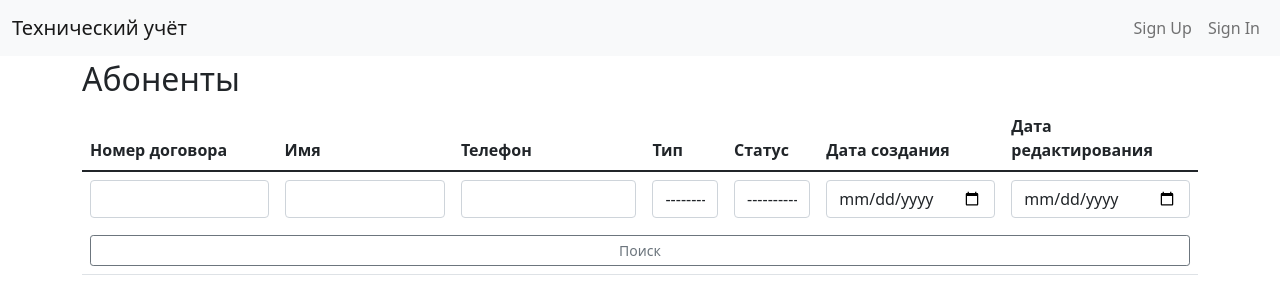
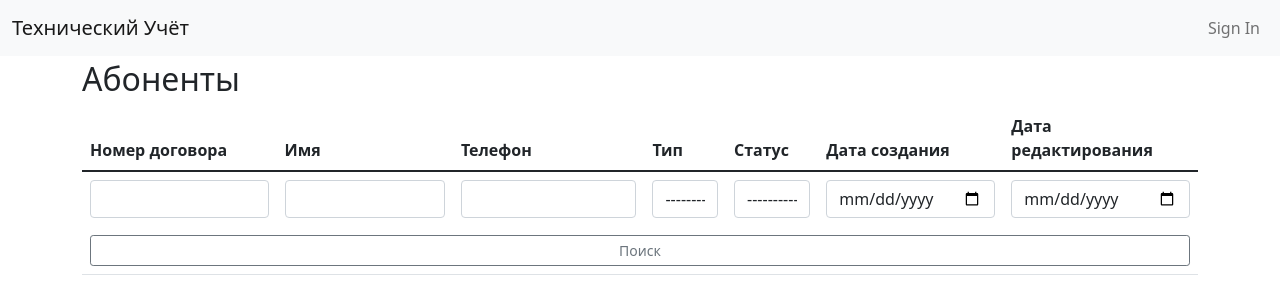
Before and after one commit to ghostforpy/techuchet, a Django app: page /abonents/ in a window 1280 px wide. Shown: the top 300 px of the page. Run offline with Django 4.2, Linux system fonts and the light colour scheme; data that the repository does not hold is empty; some libraries are stand-ins or nearby versions.

Commit message:
change base.html

```diff
--- a/techuchet/templates/base.html
+++ b/techuchet/templates/base.html
@@ -42,7 +42,7 @@
           <button class="navbar-toggler navbar-toggler-right" type="button" data-bs-toggle="collapse" data-bs-target="#navbarSupportedContent" aria-controls="navbarSupportedContent" aria-expanded="false" aria-label="Toggle navigation">
             <span class="navbar-toggler-icon"></span>
           </button>
-          <a class="navbar-brand" href="{% url 'home' %}">Технический учёт</a>
+          <a class="navbar-brand" href="{% url 'home' %}">Технический Учёт</a>
 
           <div class="collapse navbar-collapse justify-content-end" id="navbarSupportedContent">
             <ul class="navbar-nav mr-auto">
@@ -56,20 +56,20 @@
                 <a class="nav-link" href="{% url 'node-list' %}">Оборудование</a>
               </li> {% endcomment %}
               {% if request.user.is_authenticated %}
-                <li class="nav-item">
+                {% comment %} <li class="nav-item">
                   {# URL provided by django-allauth/account/urls.py #}
                   <a class="nav-link" href="{% url 'users:detail' request.user.username  %}">{% translate "My Profile" %}</a>
-                </li>
+                </li> {% endcomment %}
                 <li class="nav-item">
                   {# URL provided by django-allauth/account/urls.py #}
                   <a class="nav-link" href="{% url 'account_logout' %}">{% translate "Sign Out" %}</a>
                 </li>
               {% else %}
                 {% if ACCOUNT_ALLOW_REGISTRATION %}
-              <li class="nav-item">
+              {% comment %} <li class="nav-item">
                 {# URL provided by django-allauth/account/urls.py #}
                 <a id="sign-up-link" class="nav-link" href="{% url 'account_signup' %}">{% translate "Sign Up" %}</a>
-              </li>
+              </li> {% endcomment %}
               {% endif %}
                 <li class="nav-item">
                   {# URL provided by django-allauth/account/urls.py #}
```
